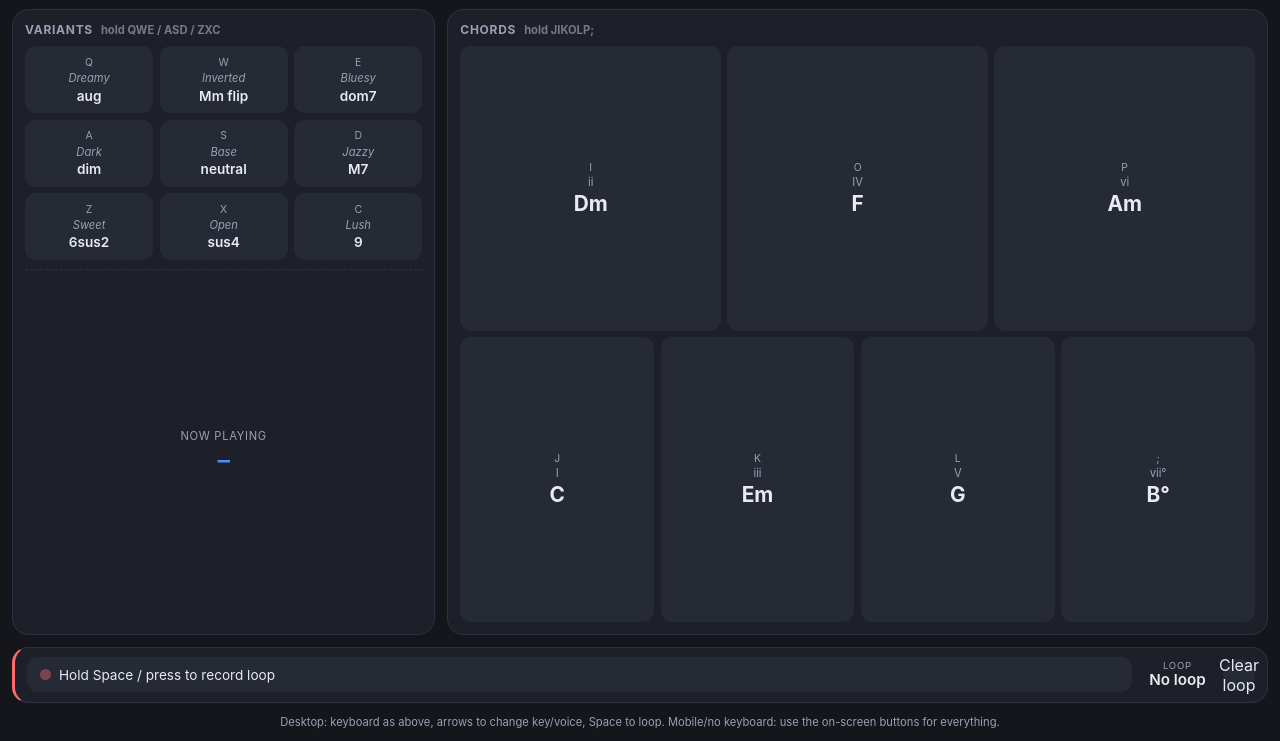
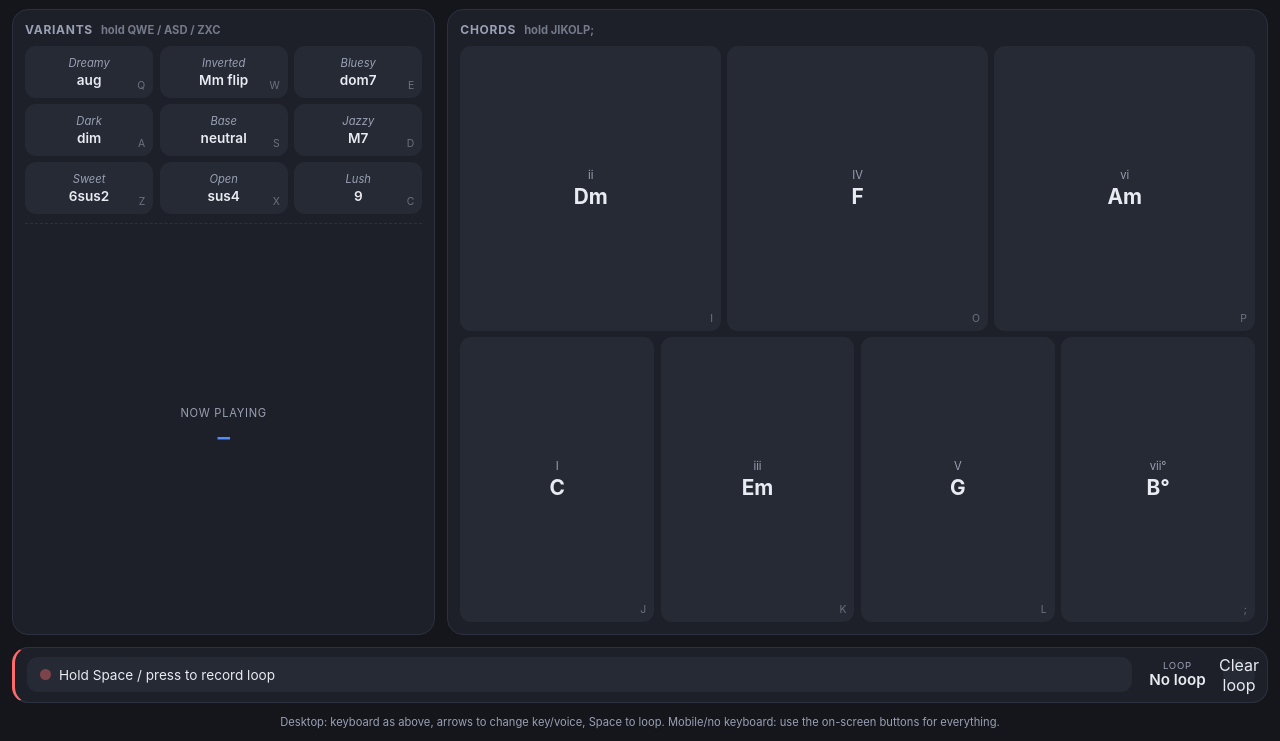
Before and after one commit to markmckenna/instruments, a website with bundled scripts: page hichord/index.html in a window 1280 px wide. Shown: the part 59-800 px from the top of the page. Built offline with nearby package versions, Linux system fonts and the light colour scheme.

Commit message:
HiChord: reposition key-letter hints to the lower-right corner
Moved .key-letter off the top of the chord/variant buttons' vertical text
stack to an absolutely-positioned lower-right corner, on both grids -- it
now reads as a keyboard hint to glance at, not as part of what the button
means (which is what its old position, first in reading order above the
chord/variant name, implied).

Consolidated the previously-duplicated `.chord-btn .key-letter` /
`.variant-btn .key-letter` rules into one shared `.key-letter` rule now that
both need the same absolute-position treatment. Added `justify-content:
center` to `.variant-btn` (already on `.chord-btn`) so its remaining
two-line stack (mood + name) centers now that the key letter isn't in flow
to help vertically balance it.

make check: 47/47 Playwright tests pass (no test depended on key-letter's
position/markup); ./validate.sh: PASSED. Verified visually via screenshots
(idle and chord-held) that both grids read correctly with the hint tucked
in the corner.

Model: Claude Sonnet 5. Validations: hichord `make check` (Playwright,
Chromium); repo-root `./validate.sh`; manual screenshot review.

Co-Authored-By: Claude Sonnet 5 <noreply@anthropic.com>

```diff
--- a/hichord/css/style.css
+++ b/hichord/css/style.css
@@ -190,7 +190,21 @@ button {
 .chord-btn[data-base="KeyP"] { grid-area: p; }
 .chord-btn[data-base="Semicolon"] { grid-area: semi; }
 
+/* Shared between chord and variant buttons. Tucked in the lower-right
+   corner, out of the vertical stack of text that actually describes what
+   the button does -- a keyboard hint to glance at, not a label implying
+   the key code is itself part of what the button means. */
+.key-letter {
+  position: absolute;
+  right: 0.5rem;
+  bottom: 0.35rem;
+  font-size: 0.65rem;
+  color: var(--text-dim);
+  opacity: 0.6;
+}
+
 .chord-btn {
+  position: relative;
   background: var(--key-face);
   border-radius: 0.7rem;
   display: flex;
@@ -199,10 +213,6 @@ button {
   justify-content: center;
   gap: 0.1rem;
   transition: background 60ms ease, transform 60ms ease;
-}
-.chord-btn .key-letter {
-  font-size: 0.65rem;
-  color: var(--text-dim);
 }
 .chord-btn .degree {
   font-size: 0.7rem;
@@ -238,18 +248,16 @@ button {
 }
 
 .variant-btn {
+  position: relative;
   background: var(--key-face);
   border-radius: 0.7rem;
   padding: 0.6rem 0.3rem;
   display: flex;
   flex-direction: column;
   align-items: center;
+  justify-content: center;
   gap: 0.15rem;
   transition: background 60ms ease, transform 60ms ease;
-}
-.variant-btn .key-letter {
-  font-size: 0.65rem;
-  color: var(--text-dim);
 }
 .variant-btn .variant-mood {
   font-size: 0.7rem;
```
Also changed, not shown: hichord/DECISIONS.md (+8 -0 lines), 1 other file.
